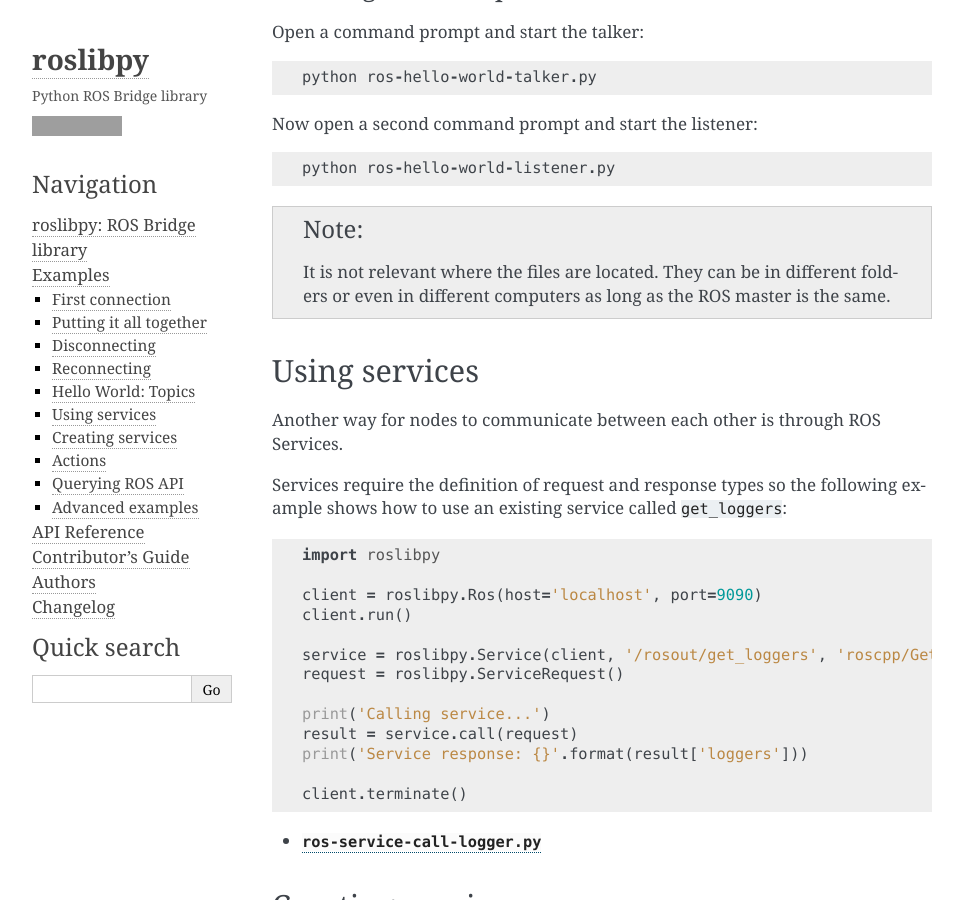
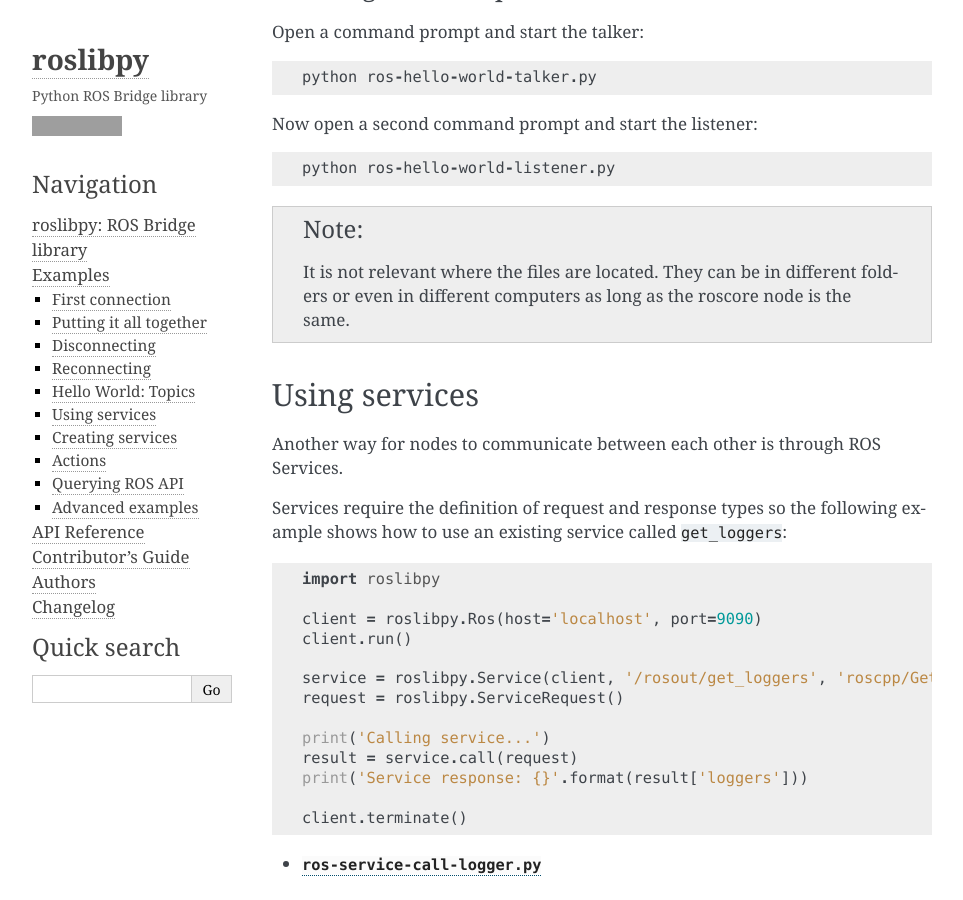
Before and after one commit to gramaziokohler/roslibpy, a Sphinx documentation site: the page built from docs/examples.rst, in a window 1280 px wide and 900 px high, scrolled down 3652 px. Shown: the whole window, without its empty margins (148-1111 px from the left). Built offline with Sphinx 7.4.7, drawn with Linux system fonts in a browser that asks for light colours; some of the changed text lies outside the part shown; grey boxes are pictures that could not be loaded.

Commit message:
master to main/roscore

```diff
--- a/CONTRIBUTING.rst
+++ b/CONTRIBUTING.rst
@@ -22,7 +22,7 @@
 
     invoke test
 
-5. Start making your changes to the **master** branch (or branch off of it).
+5. Start making your changes to the **main** branch (or branch off of it).
 6. Make sure all tests still pass:
 
 ::
--- a/docs/examples.rst
+++ b/docs/examples.rst
@@ -7,7 +7,7 @@
 
 These examples assume ROS is running on the same computer where you run the examples.
 If that is not the case, change the ``host`` argument from ``'localhost'``
-to the *IP Address* of your ROS master.
+to the *IP Address* of your roscore node.
 
 First connection
 ----------------
@@ -139,7 +139,7 @@
 .. note::
 
     It is not relevant where the files are located. They can be in different
-    folders or even in different computers as long as the ROS master is the same.
+    folders or even in different computers as long as the roscore node is the same.
 
 
 Using services
--- a/docs/examples/02_check_latency.rst
+++ b/docs/examples/02_check_latency.rst
@@ -9,7 +9,7 @@
 The output on the console should look similar to the following::
 
     $ python 02_check_latency.py
-    2020-04-09 07:45:49,909     INFO: Connection to ROS MASTER ready.
+    2020-04-09 07:45:49,909     INFO: Connection to roscore ready.
     2020-04-09 07:45:50,431     INFO: Age of message:      2ms
     2020-04-09 07:45:50,932     INFO: Age of message:      2ms
     2020-04-09 07:45:51,431     INFO: Age of message:      1ms
```
Also changed, not shown: 4 other files.
